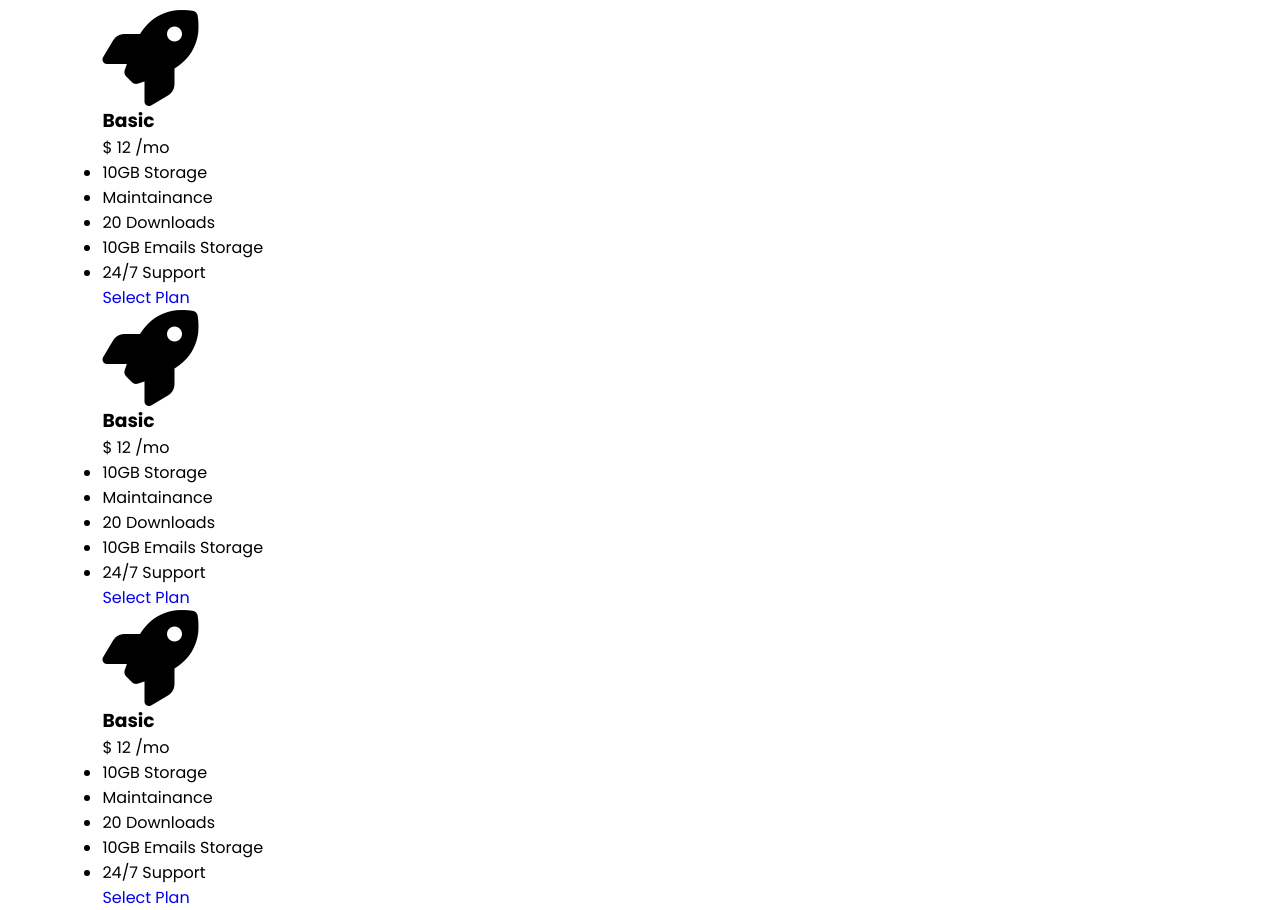
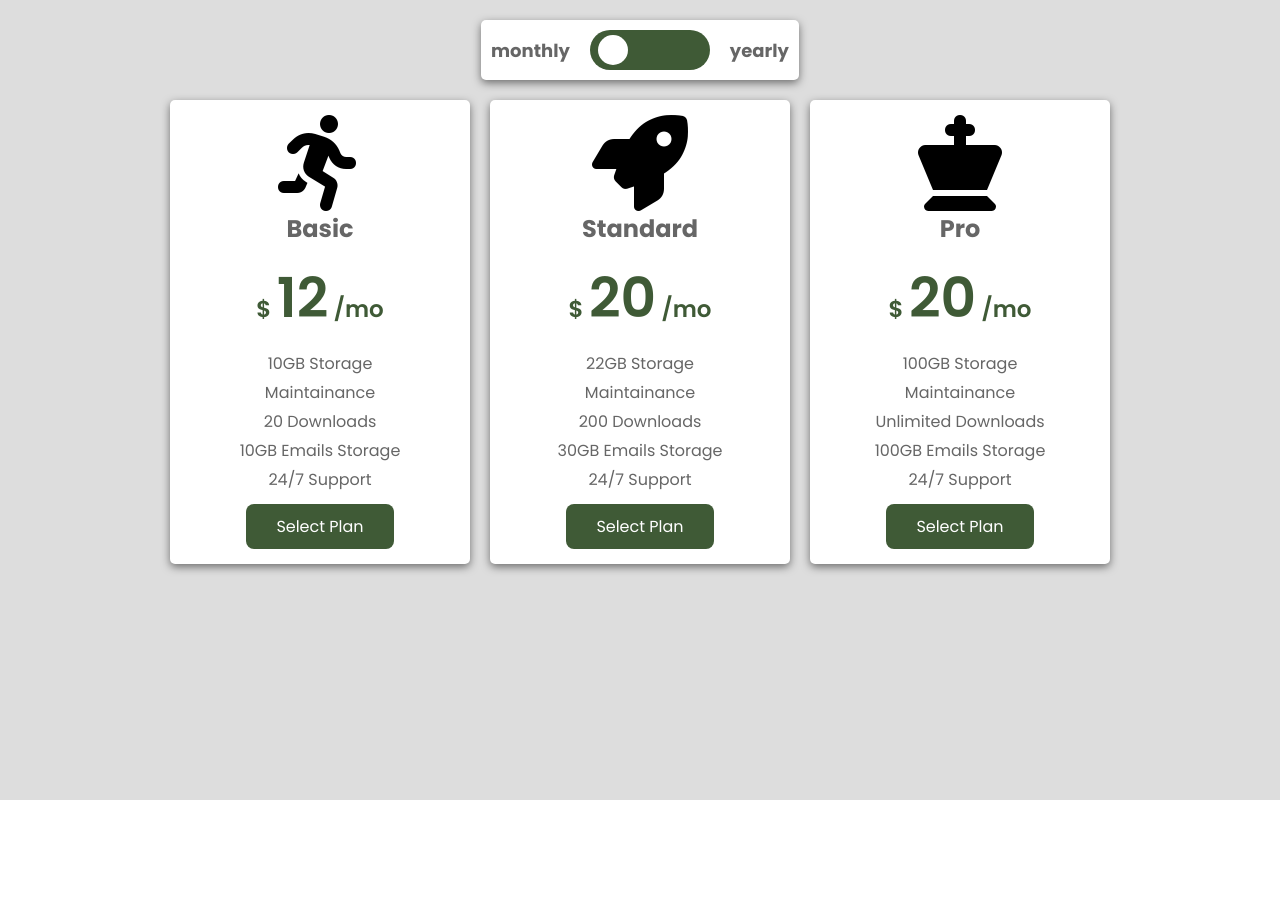
Before and after one commit to g4ieku/Responsive-Pricing-Table, a plain HTML site: page index.html in a window 1280 px wide. After the commit the page ends 800 px from the top, so only its background shows below. Drawn offline with Linux system fonts and the light colour scheme.

Commit message:
add CSS Styling & JS

```diff
--- a/index.html
+++ b/index.html
@@ -17,10 +17,17 @@
    </head>
    <body>
       <div class="container">
-         <div class="box-conainer">
+         <div class="price-toggler-container">
+            <span>monthly</span>
+            <div class="price-toggler"></div>
+            <span>yearly</span>
+         </div>
+
+         <!-- Start| BoxContainer -->
+         <div class="box-container">
             <!-- Start| Box -->
             <div class="box">
-               <i class="fa-solid fa-rocket fa-6x"></i>
+               <i class="fa-solid fa-person-running fa-6x"></i>
                <h3>Basic</h3>
                <div class="amount">
                   <span class="currency">$</span>
@@ -40,17 +47,17 @@
             <!-- Start| Box -->
             <div class="box">
                <i class="fa-solid fa-rocket fa-6x"></i>
-               <h3>Basic</h3>
+               <h3>Standard</h3>
                <div class="amount">
                   <span class="currency">$</span>
-                  <span class="price">12</span>
+                  <span class="price">20</span>
                   <span class="duration">/mo</span>
                </div>
                <ul>
-                  <li>10GB Storage</li>
+                  <li>22GB Storage</li>
                   <li>Maintainance</li>
-                  <li>20 Downloads</li>
-                  <li>10GB Emails Storage</li>
+                  <li>200 Downloads</li>
+                  <li>30GB Emails Storage</li>
                   <li>24/7 Support</li>
                </ul>
                <a href="#" class="btn">Select Plan</a>
@@ -58,24 +65,48 @@
             <!-- Ends| Box -->
             <!-- Start| Box -->
             <div class="box">
-               <i class="fa-solid fa-rocket fa-6x"></i>
-               <h3>Basic</h3>
+               <i class="fa-solid fa-chess-king fa-6x"></i>
+               <h3>Pro</h3>
                <div class="amount">
                   <span class="currency">$</span>
-                  <span class="price">12</span>
+                  <span class="price">20</span>
                   <span class="duration">/mo</span>
                </div>
                <ul>
-                  <li>10GB Storage</li>
+                  <li>100GB Storage</li>
                   <li>Maintainance</li>
-                  <li>20 Downloads</li>
-                  <li>10GB Emails Storage</li>
+                  <li>Unlimited Downloads</li>
+                  <li>100GB Emails Storage</li>
                   <li>24/7 Support</li>
                </ul>
                <a href="#" class="btn">Select Plan</a>
             </div>
             <!-- Ends| Box -->
          </div>
+         <!-- End| BoxContainer -->
       </div>
+
+      <!-- JavaScript -->
+      <script>
+         let priceToggler = document.querySelector(".price-toggler");
+         let price = document.querySelectorAll(".price");
+         let duration = document.querySelectorAll(".duration");
+
+         priceToggler.onclick = () => {
+            priceToggler.classList.toggle("active");
+
+            if (priceToggler.classList.contains("active")) {
+               duration.forEach((duration) => (duration.innerHTML = "/yr"));
+               price.forEach(
+                  (price) => (price.innerHTML = price.innerHTML * 10)
+               );
+            } else {
+               duration.forEach((duration) => (duration.innerHTML = "/mo"));
+               price.forEach(
+                  (price) => (price.innerHTML = price.innerHTML / 10)
+               );
+            }
+         };
+      </script>
    </body>
 </html>
--- a/style.css
+++ b/style.css
@@ -13,7 +13,107 @@
 
 .container {
    height: 100vh;
+   background: #dddddd;
    display: flex;
    flex-flow: column;
    padding: 10px 8% 70px;
 }
+
+.container .box-container {
+   display: flex;
+   flex-wrap: wrap;
+   justify-content: center;
+   align-items: center;
+   gap: 20px;
+   padding: 10px 0;
+}
+
+.container .box-container .box {
+   background: #fff;
+   padding: 15px 0;
+   border-radius: 5px;
+   box-shadow: 0 3px 8px rgba(0, 0, 0, 0.5);
+   text-align: center;
+   flex-basis: 300px;
+}
+
+.container .box-container .box h3 {
+   font-size: 24px;
+   color: #666;
+}
+
+.container .box-container .box .amount {
+   font-weight: 600;
+   color: #3f5a36;
+   padding: 10px 0;
+   font-size: 23px;
+}
+
+.container .box-container .box .amount .price {
+   font-size: 55px;
+}
+
+.container .box-container .box ul li {
+   list-style: none;
+   padding: 2px 0;
+   color: #666;
+   font-size: 16px;
+}
+
+.container .box-container .box .btn {
+   display: inline-block;
+   border-radius: 8px;
+   background: #3f5a36;
+   color: #fff;
+   margin-top: 10px;
+   padding: 10px 30px;
+   font-size: 16px;
+}
+
+.container .box-container .box .btn:hover {
+   box-shadow: 2px 2px 10px rgba(0, 0, 0, 0.5);
+   transition: all 0.3s ease;
+}
+
+.container .price-toggler-container {
+   margin: 10px auto;
+   background: #fff;
+   padding: 10px;
+   border-radius: 5px;
+   box-shadow: 0 3px 8px rgba(0, 0, 0, 0.5);
+   display: flex;
+   align-items: center;
+   gap: 10px;
+}
+
+.container .price-toggler-container span {
+   font-weight: 700;
+   color: #666;
+   font-size: 18px;
+}
+
+.container .price-toggler-container .price-toggler {
+   height: 40px;
+   width: 120px;
+   border-radius: 50px;
+   background: #3f5a36;
+   position: relative;
+   cursor: pointer;
+   margin: 0 10px;
+}
+
+.container .price-toggler-container .price-toggler::before {
+   content: "";
+   position: absolute;
+   top: 5px;
+   left: 8px;
+   background: #fff;
+   border-radius: 50%;
+   height: 30px;
+   width: 30px;
+   transition: all 0.2s ease-out;
+}
+
+.container .price-toggler-container .price-toggler.active::before {
+   left: 82px;
+}
```
